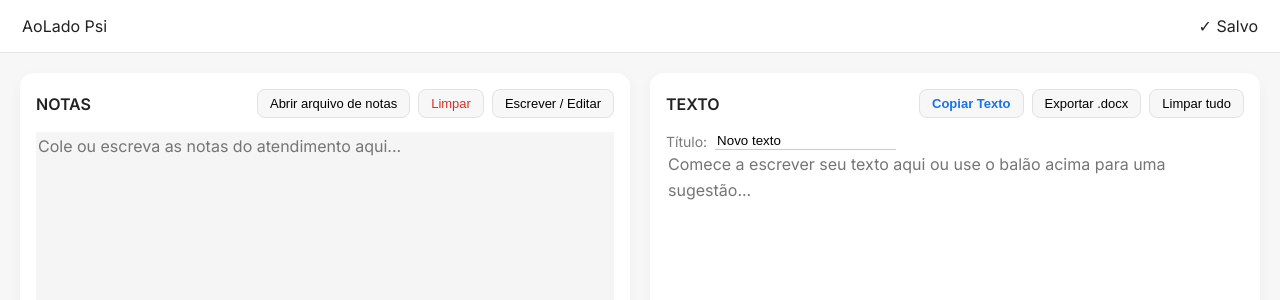
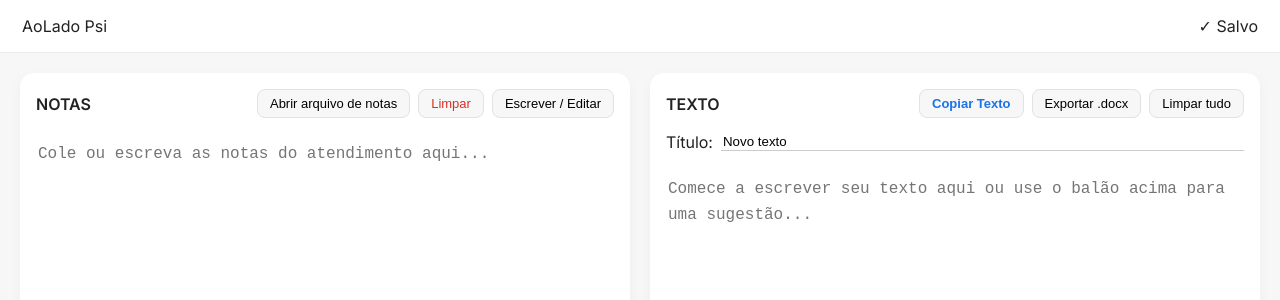
Before and after one commit to galeriacolmeia/aolado-psi, a React (Vite) app: page / in a window 1280 px wide. Shown: the top 300 px of the page. Built offline with nearby package versions, Linux system fonts and the light colour scheme.

Commit message:
melhorias ux 3

```diff
--- a/src/index.css
+++ b/src/index.css
@@ -1,148 +1,54 @@
-* {
-  box-sizing: border-box;
+* { box-sizing: border-box; }
+body { margin: 0; font-family: "Inter", sans-serif; }
+
+.app { height: 100vh; display: flex; flex-direction: column; transition: 0.4s; }
+.topbar { display: flex; justify-content: space-between; align-items: center; padding: 16px 22px; background: #ffffff; border-bottom: 1px solid #eaeaea; }
+.main { flex: 1; display: flex; gap: 20px; padding: 20px; }
+
+.column {
+  flex: 1; display: flex; flex-direction: column; background: #ffffff;
+  border-radius: 14px; padding: 16px; box-shadow: 0 4px 14px rgba(0,0,0,0.04);
 }
 
-body {
-  margin: 0;
-  font-family: "Inter", sans-serif;
-}
+.area-texto { position: relative; height: 100%; display: flex; flex-direction: column; margin-top: 10px; }
 
-.app {
-  height: 100vh;
-  display: flex;
-  flex-direction: column;
-  transition: 0.4s;
-}
-
-.topbar {
-  display: flex;
-  justify-content: space-between;
-  align-items: center;
-  padding: 16px 22px;
-  background: #ffffff;
-  border-bottom: 1px solid #eaeaea;
-}
-
-.main {
-  flex: 1;
-  display: flex;
-  gap: 20px;
-  padding: 20px;
-}
-
-.layout {
-  flex: 1;
-  display: flex;
-  height: 100%;
-}
-
-.column {
-  flex: 1;
-  display: flex;
-  flex-direction: column;
-  background: #ffffff;
-  border-radius: 14px;
-  padding: 16px;
-  box-shadow: 0 4px 14px rgba(0,0,0,0.04);
-}
-
-.area-texto {
-  position: relative;
-  height: 100%;
-  display: flex;
-  flex-direction: column;
-}
+/* REGRA DE OURO: Empurra o texto para baixo se o balão existir */
+.area-texto.ia-ativa .editor { padding-top: 55px; }
 
 .editor {
-  flex: 1;
-  width: 100%;
-  border: none;
-  resize: none;
-  font-size: 16px;
-  line-height: 1.6;
-  background: transparent;
-  outline: none;
-}
-
-.editor:disabled {
-  opacity: 0.6;
-  cursor: default;
+  flex: 1; width: 100%; border: none; resize: none; font-size: 16px;
+  line-height: 1.6; background: transparent; outline: none;
+  padding-top: 10px; transition: padding-top 0.3s ease;
 }
 
 .balao-ia {
-  cursor: pointer;
-  transition: background-color 0.2s ease;
+  position: absolute; top: 0; left: 0; z-index: 10;
+  cursor: pointer; padding: 8px 18px; border-radius: 25px;
+  font-size: 13px; font-weight: 500; display: flex; align-items: center; gap: 6px;
+  box-shadow: 0 4px 12px rgba(0,0,0,0.08); transition: all 0.3s ease;
 }
 
-.balao-ia:hover {
-  background-color: #e6e6e6;
-}
+.tema-1 { background: #f7f7f7; color: #222; }
+.tema-1 .balao-ia { background: #ffffff; border: 1px solid #e0e0e0; color: #1a73e8; }
+.tema-1 .balao-ia:hover { background: #f0f7ff; border-color: #c2d7ff; transform: translateY(-1px); }
 
-.tema-1 {
-  background: #f7f7f7;
-  color: #222;
-}
+/* Tema 2 */
+.tema-2 { background: #f3efe7; color: #3a352d; }
+.tema-2 .balao-ia { background: #e0d8c7; border: 1px solid #cbbfa6; color: #5d5444; }
 
-.tema-1 .topbar {
-  background: #ffffff;
-  border-bottom: 1px solid #e5e5e5;
-}
+.column-header { display: flex; justify-content: space-between; align-items: center; margin-bottom: 14px; font-weight: 600; }
+.actions { display: flex; gap: 8px; }
+button { border: 1px solid #e2e2e2; background: #f7f7f7; padding: 6px 12px; border-radius: 8px; font-size: 13px; cursor: pointer; transition: 0.2s; }
+.actions .ativo { background: #000; color: #fff; }
 
-.tema-1 textarea {
-  font-family: "Inter", sans-serif;
-  color: #222;
-}
-
-.tema-1 .balao-ia {
-  background: #ffffff;
-  border: 1px solid #e0e0e0;
-}
-
-.tema-1 .balao-ia:hover {
-  background: #f0f0f0;
-}
-
-
-.tema-2 {
-  background: #f3efe7;
-  color: #3a352d;
-}
-
-.tema-2 .topbar {
-  background: #eae4d8;
-  border-bottom: 1px solid #d6cfbf;
-  font-family: "Cormorant Garamond", serif;
-  font-size: 20px;
-}
-
-.tema-2 textarea {
-  font-family: "Cormorant Garamond", serif;
-  font-size: 18px;
-  color: #3a352d;
-}
-
-.tema-2 .balao-ia {
-  background: #e0d8c7;
-  border: 1px solid #cbbfa6;
-  font-family: "Inter", sans-serif;
-}
-
-.tema-2 .balao-ia:hover {
-  background: #d6ccb7;
-}
-
-.column-header {
-  display: flex;
-  justify-content: space-between;
-  align-items: center;
-  margin-bottom: 14px;
-  font-weight: 600;
-}
+.titulo-wrapper { display: flex; align-items: center; gap: 8px; padding-bottom: 5px; }
+.titulo-texto { border: none; border-bottom: 1px solid #ccc; outline: none; background: transparent; width: 100%; }
 
 .actions {
   display: flex;
   gap: 8px;
-  flex-wrap: nowrap; /* Impede que os botões pulem de linha */}
+  flex-wrap: nowrap; /* Impede que os botões pulem de linha */
+}
 
 button {
   white-space: nowrap; /* Impede que o texto dentro do botão quebre */
@@ -154,36 +60,3 @@
   cursor: pointer;
   transition: 0.2s;
 }
-
-button:hover {
-  background: #ececec;
-}
-
-.editor.readonly {
-  background: #f5f5f5;
-  color: #555;
-  cursor: default;
-}
-
-.actions .ativo {
-  background: #000;
-  color: #fff;
-}
-
-.titulo-wrapper {
-  display: flex;
-  align-items: center;
-  gap: 8px;
-}
-
-.label-titulo {
-  font-size: 14px;
-  opacity: 0.6;
-}
-
-.titulo-texto {
-  border: none;
-  border-bottom: 1px solid #ccc;
-  outline: none;
-  background: transparent;
-}
```
